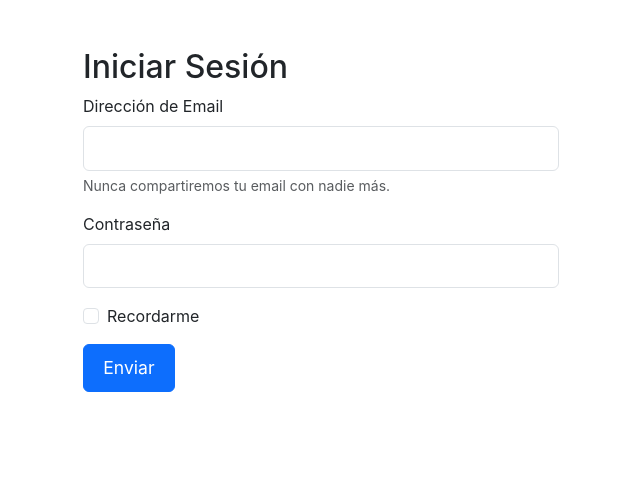
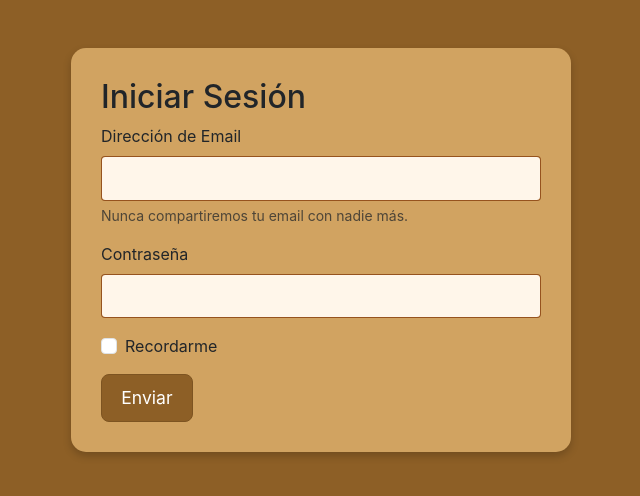
Before and after one commit to antoabrilx/tiendahall, a React (Create React App) app: page / in a window 1280 px wide. Shown: the top 496 px of the page, without its empty margins (319-959 px from the left). Built offline with nearby package versions, Linux system fonts and the light colour scheme.

Commit message:
Modificando estilo del login

```diff
--- a/src/App.jsx
+++ b/src/App.jsx
@@ -4,7 +4,9 @@ import Login from './componentes/Login';
 function App() {
   return (
     <div className="App">
-      <Login />
+      <div>
+        <Login className="login-wrapper" />
+      </div>
     </div>
   );
 }
--- a/src/index.css
+++ b/src/index.css
@@ -5,12 +5,69 @@ body {
     sans-serif;
   -webkit-font-smoothing: antialiased;
   -moz-osx-font-smoothing: grayscale;
+  background-color: #8d5f26;
 }
 
 /*
-* Estilos personalizados para sobrescribir Bootstrap
-* Coloca este archivo en src/index.css
+* Limpiamos el CSS por defecto y añadimos nuestros estilos personalizados
+* para el fondo y el formulario.
 */
+
+/* Estilos base para el body - crucial para que el centrado funcione */
+body {
+  margin: 0; /* Elimina los márgenes predeterminados del navegador */
+  font-family: -apple-system, BlinkMacSystemFont, 'Segoe UI', 'Roboto', 'Oxygen',
+    'Ubuntu', 'Cantarell', 'Fira Sans', 'Droid Sans', 'Helvetica Neue',
+    sans-serif; /* Mantenemos la fuente por defecto de React si te gusta */
+  -webkit-font-smoothing: antialiased;
+  -moz-osx-font-smoothing: grayscale;
+  /* No necesitamos background-color aquí si lo ponemos en .login-wrapper */
+}
+
+/* Estilo para el contenedor que envuelve el login */
+.login-wrapper {
+  background-color: #92674a; /* Color de fondo oscuro/grisáceo */
+  min-height: 100vh; /* Asegura que cubra toda la altura de la ventana (viewport height) */
+  display: flex; /* Para centrar el contenido (el login) */
+  justify-content: center; /* Centra horizontalmente */
+  align-items: center; /* Centra verticalmente */
+}
+.container
+/* Modifica el padding y font-size de los inputs y selectores de Bootstrap */
+.form-control,
+.form-select {
+  padding: 0.5rem 1rem; /* Aumenta el padding vertical y horizontal */
+  font-size: 1.1rem;    /* Hace la fuente un poco más grande */
+  background-color: #fff6ea; /* Para que los campos sean blancos como en la imagen */
+  border: 1px solid #7d3203b4; /* Un borde sutil */
+  border-radius: 0.25rem; /* Un poco de redondeo, por si Bootstrap no lo da por defecto */
+}
+
+/* Modifica el padding y font-size de los botones de Bootstrap */
+.btn {
+  padding: 0.6rem 1.2rem; /* Un poco más de padding para los botones */
+  font-size: 1.1rem;      /* Mismo tamaño de fuente que los inputs */
+  border-radius: 0.5rem;  /* Más redondeado para el botón como en la imagen */
+  border: var(--bs-btn-border-width) solid #7d5421;
+}
+
+/* Modifica el estilo de foco (cuando un input o botón está seleccionado) */
+.form-control:focus,
+.form-check-input:focus,
+.btn:focus {
+  border-color: #8d5f26;
+  box-shadow: 0 0 0 0.25rem rgba(74, 30, 2, 0.25);
+  outline: 0;
+}
+
+/* También podemos ajustar el container de Bootstrap que ya usas en Login.jsx */
+.container {
+    max-width: 500px; /* Limita el ancho del formulario */
+    background-color: #d1a361; /* Un color marrón claro/beige para el fondo del formulario */
+    padding: 30px; /* Un poco de padding interno */
+    border-radius: 15px; /* Bordes redondeados para el contenedor del formulario */
+    box-shadow: 0 4px 8px rgba(0, 0, 0, 0.2); /* Una sombra suave */
+}
 
 /* Modifica el padding y font-size de los inputs y selectores de Bootstrap */
 .form-control,
@@ -19,26 +76,55 @@ body {
   font-size: 1.1rem;    /* Hace la fuente un poco más grande */
 }
 
-/* Modifica el padding y font-size de los botones de Bootstrap */
+/* Nuevo: Estilo para el contenedor que envuelve el login */
+.login-wrapper {
+  background-color: #44413f; /* Color de fondo oscuro/grisáceo */
+  min-height: 100vh; /* Asegura que cubra toda la altura de la ventana */
+  display: flex; /* Para centrar el contenido (el login) */
+  justify-content: center; /* Centra horizontalmente */
+  align-items: center; /* Centra verticalmente */
+}
+
+/* Mantenemos los estilos para los inputs, botones, etc. que ya teníamos */
+.form-control,
+.form-select {
+  padding: 0.5rem 1rem; /* Aumenta el padding vertical y horizontal */
+  font-size: 1.1rem;    /* Hace la fuente un poco más grande */
+}
+
 .btn {
   padding: 0.6rem 1.2rem; /* Un poco más de padding para los botones */
   font-size: 1.1rem;      /* Mismo tamaño de fuente que los inputs */
+    background-color: #8d5f26;
 }
 
-/* Modifica el estilo de foco (cuando un input o botón está seleccionado) */
-/* Este es el equivalente CSS de $input-btn-focus-color, $input-btn-focus-blur, etc. */
 .form-control:focus,
 .form-check-input:focus,
 .btn:focus {
-  border-color: #80bdff; /* Un color de borde azul más brillante */
-  box-shadow: 0 0 0 0.25rem rgba(0, 123, 255, 0.25); /* Una sombra azul más pronunciada */
-  outline: 0; /* Quita el outline predeterminado del navegador */
+  border-color: #5d4202;
+  box-shadow: 0 0 0 0.25rem rgba(0, 0, 0, 0.25);
+  outline: 0;
 }
-
-/* Opcional: Centrar el formulario y darle un ancho máximo para mejor visualización */
+.btn-primary {
+    --bs-btn-color: #ffffff;
+    --bs-btn-bg: #8D5f26
+    --bs-btn-border-color: #8d5f26;
+    --bs-btn-hover-color: #fff;
+    --bs-btn-hover-bg: #6b4516;
+    --bs-btn-hover-border-color: #ffc175;
+    --bs-btn-focus-shadow-rgb: 49, 132, 253;
+    --bs-btn-active-color: #fff;
+    --bs-btn-active-bg: #8d5f26;
+    --bs-btn-active-border-color: #fff;
+    --bs-btn-active-shadow: inset 0 3px 5px rgb(255 255 255 / 13%);
+    --bs-btn-disabled-color: #fff;
+    --bs-btn-disabled-bg: #ffffff;
+    --bs-btn-disabled-border-color: #8d5f26;
+}
+/* También podemos ajustar el container de Bootstrap que ya usas en Login.jsx */
 .container {
     max-width: 500px; /* Limita el ancho del formulario */
-    margin-top: 50px; /* Margen superior para separarlo del borde */
-    margin-left: auto; /* Centra el contenedor horizontalmente */
-    margin-right: auto; /* Centra el contenedor horizontalmente */
+    /* margin-top: 50px;  Lo quitamos si ya centramos con flexbox en .login-wrapper */
+    /* margin-left: auto; */ /* Ya no son necesarios si .login-wrapper centra */
+    /* margin-right: auto; */
 }
```
